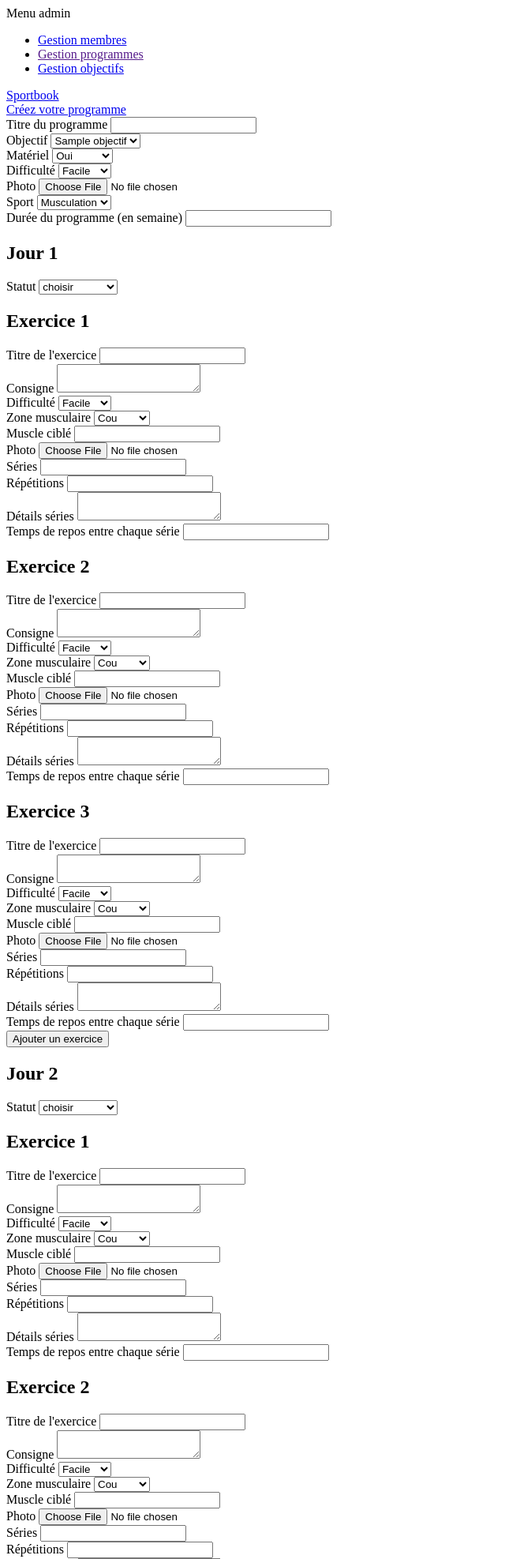
After one commit to thimyxuan/programme-sport, a PHP site: template templates/programme/edit.html.twig in a window 1280 px wide. The commit adds this page. Shown: the top 1974 px of the page at 79% size, without its empty margins (0-640 px from the left). Run offline with PHP 8.4, Linux system fonts and the light colour scheme; the template is opened without the code that fills it: most values are stand-ins (such as "Sample title", 1, 10 or a date in 2020); some libraries are stand-ins or nearby versions.

Commit message:
creation du jquery pour ajout d'exercices form

```diff
--- a/templates/layout.html.twig
+++ b/templates/layout.html.twig
@@ -36,7 +36,9 @@
 
                 {# affiche le rendu de la route category_menu p#}
                 {{ render(url('objectif_menu'))}}
-
+            </div>
+            <div class="">
+                <a class = "" href="{{path('creation')}}">Créez votre programme</a>
             </div>
         </nav>
 
@@ -79,6 +81,7 @@
 
         {% block javascripts %}
         <script src="https://ajax.googleapis.com/ajax/libs/jquery/1.12.4/jquery.min.js"></script>
+        <script src="{{ asset('js/fonctions.js') }}"></script>
         {% endblock %}
     </body>
 </html>
--- /dev/null
+++ b/templates/programme/edit.html.twig
@@ -0,0 +1,197 @@
+{% extends "layout.html.twig" %}
+
+{% block title 'Création programme' %}
+
+{% block content %}
+
+    <form method="POST">
+
+        {#    PARTIE ENREGISTREMENT PROGRAMME    #}
+
+        <div>
+            <label>Titre du programme</label>
+            <input type="text" name="titre">
+        </div>
+        <div>
+            <label>Objectif</label>
+            <select name="objectif_id">
+                {% for objectif in objectifs %}
+                    <option value="{{ objectif.id }}">{{ objectif.titre }}</option>
+                {% endfor %}
+            </select>
+        </div>
+        <div>
+            <label>Matériel</label>
+            <select name="materiel">
+                <option value="oui">Oui</option>
+                <option value="non">Non</option>
+                <option value="facultatif">Facultatif</option>
+            </select>
+        </div>
+        <div>
+            <label>Difficulté</label>
+            <select name="difficulte">
+                <option value="facile">Facile</option>
+                <option value="moyen">Moyen</option>
+                <option value="difficile">Difficile</option>
+                <option value="infernal">Infernal</option>
+            </select>
+        </div>
+        <div>
+            <label>Photo</label>
+            <input type="file" name="photo" value="">
+        </div>
+        <div>
+            <label>Sport</label>
+            <select name="sport">
+                <option value="muscu">Musculation</option>
+                <option value="yoga">Yoga</option>
+                <option value="fitness">Fitness</option>
+                <option value="souplesse">Souplesse</option>
+            </select>
+        </div>
+        <div>
+            <label>Durée du programme (en semaine)</label>
+            <input type="text" name="duree">
+        </div>
+
+        {#    PARTIE ENREGISTREMENT JOURS    #}
+            {% for i in 1..7 %}
+                <h2>Jour {{i}}</h2>
+                <input type="hidden" name="programme_id" value="">
+                <div>
+                    <label>Statut</label>
+                    <select type="text" name="jour[{{i}}][statut]">
+                        <option>choisir</option>
+                        <option value="entrainement">entrainement</option>
+                        <option value="repos">repos</option>
+                    </select>
+                </div>
+
+                <div class="exercices">
+                {% for j in 1..3 %}
+                    <div class="exercice">
+                        <h2>Exercice {{ j }}</h2>
+                        <input type="hidden" name="jour_id" value="">
+                        <div>
+                            <label>Titre de l'exercice</label>
+                            <input type="text" name="jour[{{ i }}][exercice][{{ j }}][titre]">
+                        </div>
+                        <div>
+                            <label>Consigne</label>
+                            <textarea type="text" name="jour[{{ i }}][exercice][{{ j }}][consigne]"></textarea>
+                        </div>
+                        <div>
+                            <label>Difficulté</label>
+                            <select name="jour[{{ i }}][exercice][{{ j }}][difficulte]">
+                                <option value="facile">Facile</option>
+                                <option value="moyen">Moyen</option>
+                                <option value="difficile">Difficile</option>
+                                <option value="infernal">Infernal</option>
+                            </select>
+                        </div>
+                        <div>
+                            <label>Zone musculaire</label>
+                            <select name="jour[{{ i }}][exercice][{{ j }}][zone_musculaire]">
+                                <option value="cou">Cou</option>
+                                <option value="epaule">Epaules</option>
+                                <option value="bras">Bras</option>
+                                <option value="dos">Dos</option>
+                            </select>
+                        </div>
+                        <div>
+                            <label>Muscle ciblé</label>
+                            <input type="text" name="jour[{{ i }}][exercice][{{ j }}][muscle_cible]">
+                        </div>
+                        <div>
+                            <input type="hidden" name="jour_id" value="">
+                        </div>
+                        <div>
+                            <label>Photo</label>
+                            <input type="file" name="jour[{{ i }}][exercice][{{ j }}][photo]" value="">
+                        </div>
+                        <div>
+                            <label>Séries</label>
+                            <input type="text" name="jour[{{ i }}][exercice][{{ j }}][serie]" value="">
+                        </div>
+                        <div>
+                            <label>Répétitions</label>
+                            <input type="text" name="jour[{{ i }}][exercice][{{ j }}][repetition]" value="">
+                        </div>
+                        <div>
+                            <label>Détails séries</label>
+                            <textarea type="text" name="jour[{{ i }}][exercice][{{ j }}][detail_serie]"></textarea>
+                        </div>
+                        <div>
+                            <label>Temps de repos entre chaque série</label>
+                            <input type="text" name="jour[{{ i }}][exercice][{{ j }}][temps_repos]">
+                        </div>
+                    </div>
+                {% endfor %}
+                <button type="button" class="clone_exercice" data-added="0" data-jour="{{ i }}">Ajouter un exercice</button>
+                </div>
+            {% endfor %}
+
+        <button type="submit">Enregistrer</button>
+    </form>
+
+{#    ---------------- CLONE POUR AJOUT EXERCICE -------------    #}
+
+    <div style="display: none;" class="exercice exercice_template">
+                        <h2>Exercice #EXERCICE#</h2>
+                        <input type="hidden" name="jour_id" value="">
+                        <div>
+                            <label>Titre de l'exercice</label>
+                            <input type="text" name="jour[#JOUR#][exercice][#EXERCICE#][titre]">
+                        </div>
+                        <div>
+                            <label>Consigne</label>
+                            <textarea type="text" name="jour[#JOUR#][exercice][#EXERCICE#][consigne]"></textarea>
+                        </div>
+                        <div>
+                            <label>Difficulté</label>
+                            <select name="jour[#JOUR#][exercice][#EXERCICE#][difficulte]">
+                                <option value="facile">Facile</option>
+                                <option value="moyen">Moyen</option>
+                                <option value="difficile">Difficile</option>
+                                <option value="infernal">Infernal</option>
+                            </select>
+                        </div>
+                        <div>
+                            <label>Zone musculaire</label>
+                            <select name="jour[#JOUR#][exercice][#EXERCICE#][zone_musculaire]">
+                                <option value="cou">Cou</option>
+                                <option value="epaule">Epaules</option>
+                                <option value="bras">Bras</option>
+                                <option value="dos">Dos</option>
+                            </select>
+                        </div>
+                        <div>
+                            <label>Muscle ciblé</label>
+                            <input type="text" name="jour[#JOUR#][exercice][#EXERCICE#][muscle_cible]">
+                        </div>
+                        <div>
+                            <input type="hidden" name="jour_id" value="">
+                        </div>
+                        <div>
+                            <label>Photo</label>
+                            <input type="file" name="jour[#JOUR#][exercice][#EXERCICE#][photo]" value="">
+                        </div>
+                        <div>
+                            <label>Séries</label>
+                            <input type="text" name="jour[#JOUR#][exercice][#EXERCICE#][serie]" value="">
+                        </div>
+                        <div>
+                            <label>Répétitions</label>
+                            <input type="text" name="jour[#JOUR#][exercice][#EXERCICE#][repetition]" value="">
+                        </div>
+                        <div>
+                            <label>Détails séries</label>
+                            <textarea type="text" name="jour[#JOUR#][exercice][#EXERCICE#][detail_serie]"></textarea>
+                        </div>
+                        <div>
+                            <label>Temps de repos entre chaque série</label>
+                            <input type="text" name="jour[#JOUR#][exercice][#EXERCICE#][temps_repos]">
+                        </div>
+                    </div>
+{% endblock %}
--- /dev/null
+++ b/web/js/fonctions.js
@@ -0,0 +1,30 @@
+$(document).ready(function(){
+
+
+    $('.clone_exercice').click(function(e){ // boutton ajout exercice
+        var $this= $(this);
+
+        if ($this.data('added') >= 10) {
+            alert('pas plus de 10 ajouts');
+            return;
+        }
+
+        $this.data('added', $this.data('added') + 1);
+        let copie = $('.exercice_template').clone(); // le template à cloner
+        copie.removeClass('exercice_template'); // on incremente la classe pour pas demultiplier les clones
+
+        var nbExercice = $('.exercice', $this.closest('.exercices')).length + 1;
+        $('input, select, textarea', copie).each(function(){
+            $(this).attr('name', $(this).attr('name').replace('#EXERCICE#', nbExercice));
+            $(this).attr('name', $(this).attr('name').replace('#JOUR#', $this.data('jour')));
+        });
+
+        copie.find('h2').text(copie.find('h2').text().replace('#EXERCICE#', nbExercice));
+        console.log(copie);
+        $this.before(copie); // on place le clone avant le bouton
+        copie.show();
+    });
+});
+
+
+$(".content:contains('Salut')").html("Bonjour");
```
Also changed, not shown: templates/programme/creation.html.twig (deleted, +0 -136 lines).
